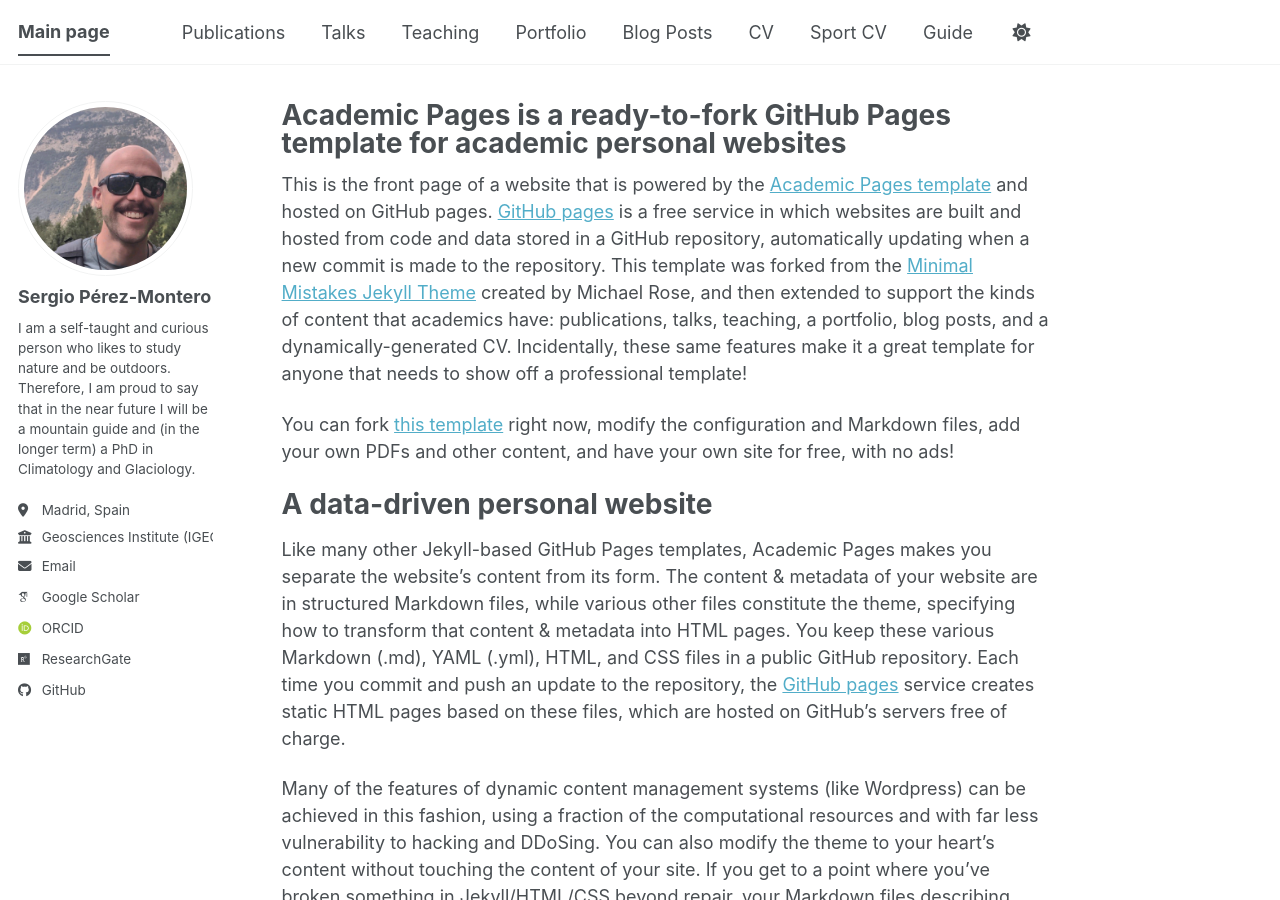
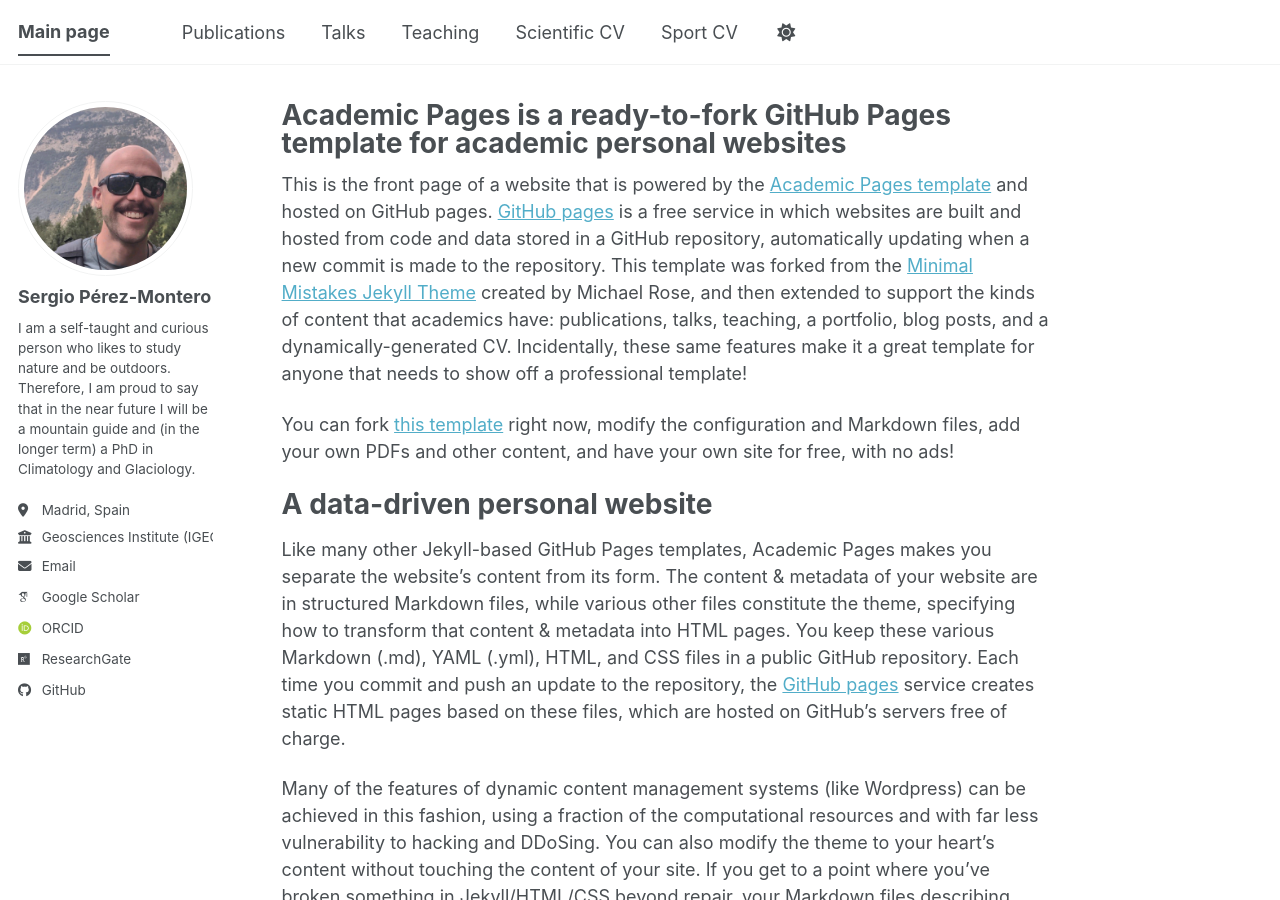
Before and after one commit to sperezmont/sperezmont.github.io, a Jekyll site: the page built from _pages/about.md, in a window 1280 px wide and 900 px high. Built offline with Jekyll 4.4.1, drawn with Linux system fonts in a browser that asks for light colours; some web fonts are replaced; a script bundle is joined from its source files by our own code; library files that are not in the unit come from our copies; some of the changed lines change nothing that is shown.

Commit message:
Update navigation.yml

```diff
--- a/_data/navigation.yml
+++ b/_data/navigation.yml
@@ -17,13 +17,13 @@
   - title: "Teaching"
     url: /teaching/
 
-  - title: "Portfolio"
-    url: /portfolio/
+  # - title: "Portfolio"
+  #   url: /portfolio/
 
-  - title: "Blog Posts"
-    url: /year-archive/
+  # - title: "Blog Posts"
+  #   url: /year-archive/
 
-  - title: "CV"
+  - title: "Scientific CV"
     url: /cv/
 
   - title: "Sport CV"
@@ -32,5 +32,5 @@
   # - title: "CV"
   #   url: /cv-json/
 
-  - title: "Guide"
-    url: /markdown/
+  # - title: "Guide"
+  #   url: /markdown/
```
